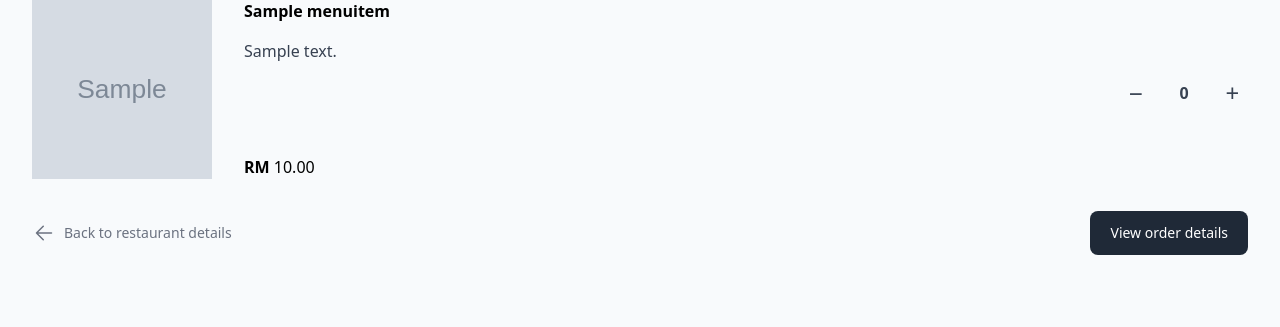
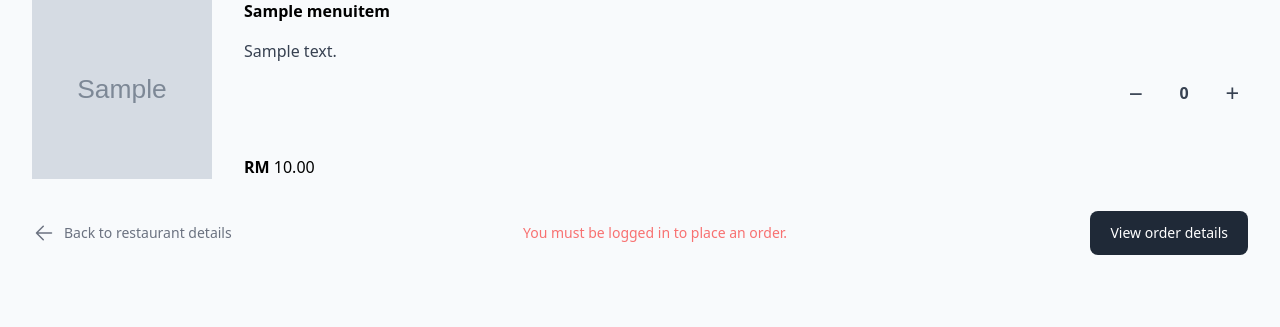
Before and after one commit to chuunfaii/odyera, a Django app: page /restaurant/1/menu in a window 1280 px wide. Shown: the part 433-760 px from the top of the page. Run offline with Django 4.2, Linux system fonts and the light colour scheme; tables that the repository leaves empty hold one stand-in row (values such as "Sample post"); grey boxes marked "Sample" are stand-in pictures; some libraries are stand-ins or nearby versions.

Commit message:
add a disabled state for place order button if not logged in

```diff
--- a/client/templates/client/menu.html
+++ b/client/templates/client/menu.html
@@ -61,8 +61,11 @@
                     </svg>
                     <span class="ml-2">Back to restaurant details</span>
                 </a>
+                {% if 'uid' not in request.session %}
+                    <span class="text-sm text-red-400">You must be logged in to place an order.</span>
+                {% endif %}
                 <button type="submit"
-                    class="ml-3 inline-block rounded-lg bg-gray-800 px-5 py-3 text-sm font-medium text-white transition hover:bg-gray-700">
+                    class="ml-3 inline-block rounded-lg bg-gray-800 px-5 py-3 text-sm font-medium text-white transition hover:bg-gray-700" {% if 'uid' not in request.session %} disabled {% endif %}>
                     View order details
                 </button>
             </div>
```
